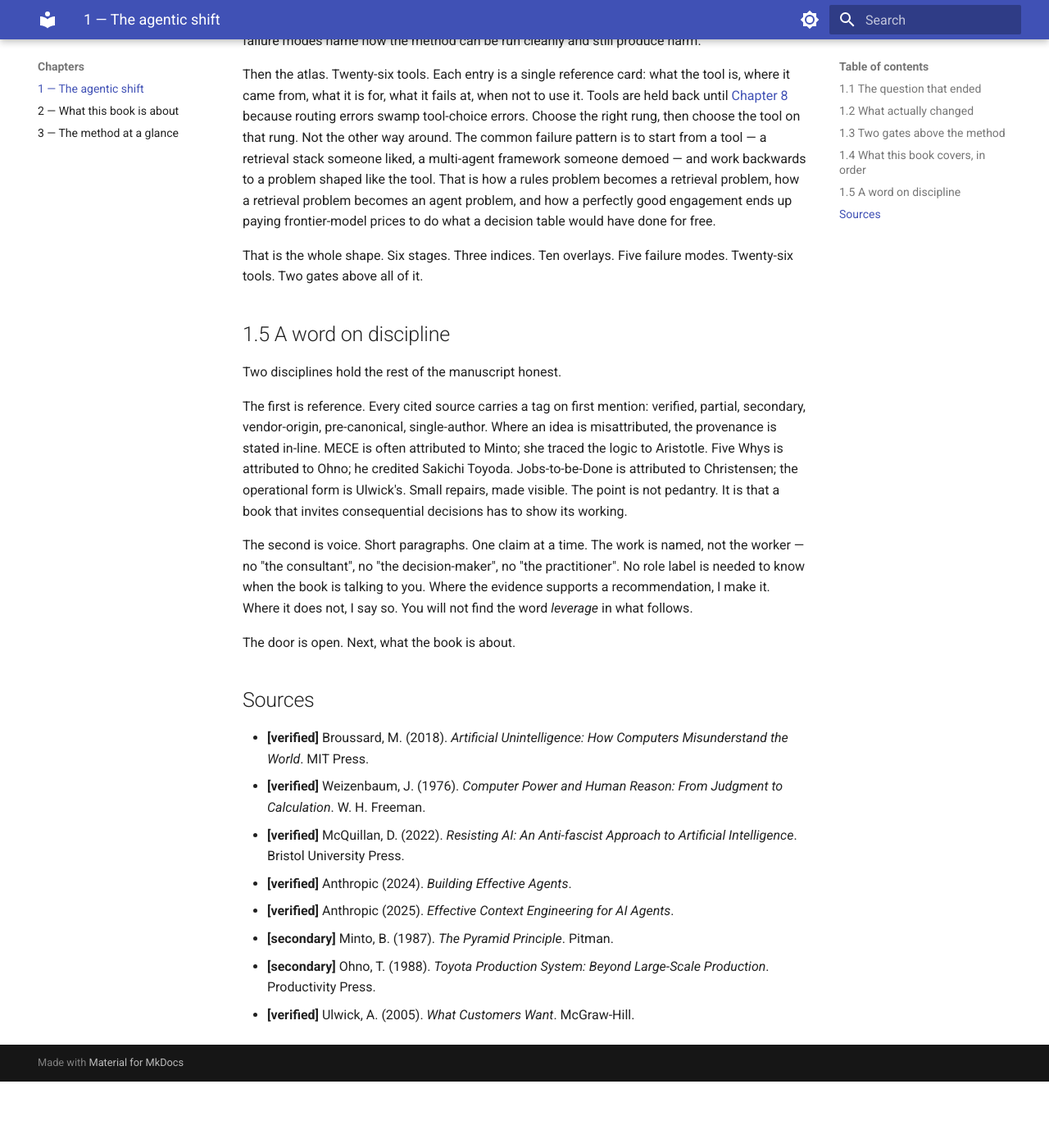
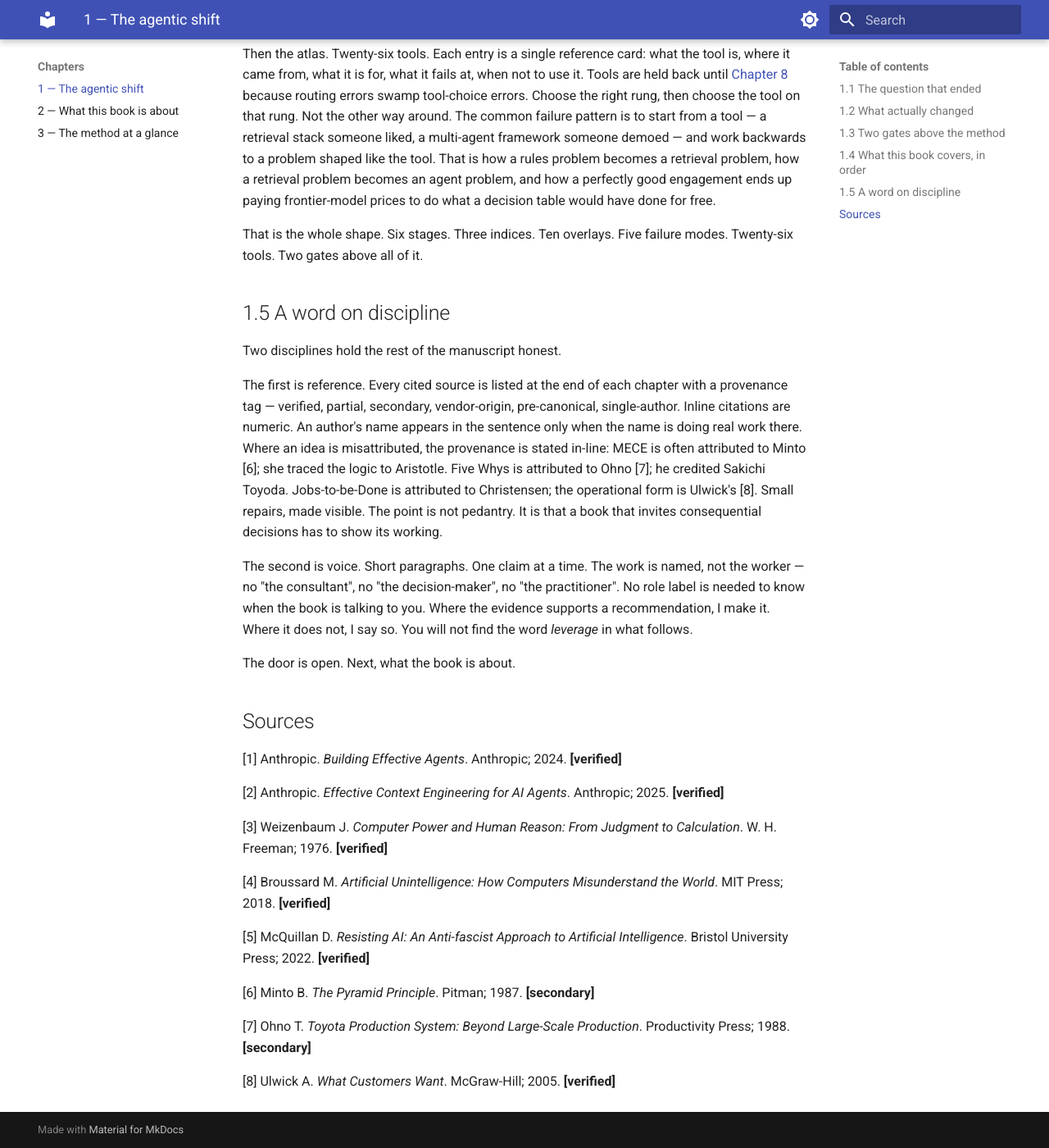
Before and after one commit to saviranta/know-when-to-ai, an MkDocs documentation site: the page built from docs/ch-1.md, in a window 1280 px wide and 1400 px high, scrolled down 4157 px. Shown: the whole window at 82% size. Built offline with MkDocs 1.6.1 and Material for MkDocs 9.7.7, drawn with Linux system fonts in a browser that asks for light colours; before the commit the page ends 5476 px from its top, so only the background shows below that; some of the changed text lies outside the part shown.

Commit message:
Switch to Vancouver-style citations; drop inline verification tags
New house rule: verification tags ([verified], [partial], [secondary],
etc.) appear only in the reference list, never inline. Inline citations
are numeric [N] (IEEE/Vancouver); an author's name stays inline only
when the name is doing real work in the sentence.

Applied across Ch 1, Ch 2, Ch 3 (render). Sources sections renumbered
[1]..[N] in order of first citation; provenance tag at end of each entry.

Ch 1 §1.4 capability-curves footnote updated to reference the Who Signs
gate (had been missed in the earlier Weizenbaum split).

Co-Authored-By: Claude Opus 4.7 <noreply@anthropic.com>

```diff
--- a/docs/ch-1.md
+++ b/docs/ch-1.md
@@ -14,7 +14,7 @@ A warning about the stance of this book. Two gates sit above every other decisio
 
 The middle dropped out. That is the shortest honest account of the last three years.
 
-Tasks that used to absorb an afternoon — drafting a memo, summarising a deposition, writing a first-pass regression, producing a slide outline, triaging a support queue — now take minutes. Not because they became easier. Because a different actor does them. Anthropic's December 2024 work on agentic patterns and its 2025 follow-ups on context engineering, long-running harnesses, and multi-agent research systems describe the same trajectory from inside the tooling: more of the workflow now runs in machine-machine loops, with humans at the ends. Plan-and-execute, orchestrator-worker, evaluator-optimiser — these are the design patterns of the middle layer, and they are the middle layer that used to be someone's job.
+Tasks that used to absorb an afternoon — drafting a memo, summarising a deposition, writing a first-pass regression, producing a slide outline, triaging a support queue — now take minutes. Not because they became easier. Because a different actor does them. Anthropic's December 2024 work on agentic patterns [1] and its 2025 follow-ups on context engineering, long-running harnesses, and multi-agent research systems [2] describe the same trajectory from inside the tooling: more of the workflow now runs in machine-machine loops, with humans at the ends. Plan-and-execute, orchestrator-worker, evaluator-optimiser — these are the design patterns of the middle layer, and they are the middle layer that used to be someone's job.
 
 What moved. Summary. Synthesis of long documents. Boilerplate generation. First-pass code. First-pass analysis. Translation. Routine drafting. Schedule arithmetic. Comparative research. The kind of work a junior person used to produce so a senior person could react to it. That loop is now mostly inside a model.
 
@@ -24,7 +24,7 @@ The first is **framing**. Deciding what the problem actually is. Deciding who it
 
 The second is **the signature**. Someone signs. Someone carries the outcome. Models do not. Vendors do not, contractually. Organisations carry reputational risk but not personal risk. The named owner — a human whose career moves with the decision — is how consequence attaches, and it is what keeps the feedback loop closed. When a system fails and no one's name is on the failure, the organisation learns nothing. Another version of the same system gets built next year, by someone who also did not sign.
 
-This is where Weizenbaum's 1976 line shows up, stripped of its capability claim. His objection was not really that a computer could not weigh a custody decision or pass a sentence — modern models can produce the text, and can produce it well. His objection was that passing one removes the accountability that gave the category its moral weight in the first place. The line is about *who bears the outcome*, not *what the machine can compute*. A signature that dissolves into a vendor, a model, or a committee is an accountability vacuum whether or not the underlying task had a computable answer. The book uses the gate that way. The capability half of the 1976 argument is allowed to age; the accountability half is load-bearing and survives.
+This is where Weizenbaum's 1976 line [3] shows up, stripped of its capability claim. His objection was not really that a computer could not weigh a custody decision or pass a sentence — modern models can produce the text, and can produce it well. His objection was that passing one removes the accountability that gave the category its moral weight in the first place. The line is about *who bears the outcome*, not *what the machine can compute*. A signature that dissolves into a vendor, a model, or a committee is an accountability vacuum whether or not the underlying task had a computable answer. The book uses the gate that way. The capability half of the 1976 argument is allowed to age; the accountability half is load-bearing and survives.
 
 A caveat about "what stayed". The two are not fixed job descriptions. They are two acts that keep recurring in every engagement, and they recur at higher density than they used to, because the work between them has collapsed. The framing conversation used to be the opening ten minutes of a three-month project. It is now most of week one. The signature conversation used to happen at sign-off. It now has to happen at the routing gate, because by sign-off the system has already been running in production for a month.
 
@@ -40,11 +40,11 @@ The shift, then, is not that machines got more capable. It is that the interesti
 
 Before any of that, two checks. Call them Tier 0. They sit above the method, not inside it. Either one can stop an engagement cold. [Chapter 4](ch-4.md) teaches them properly, with worked examples; this is the announcement.
 
-**Gate one. The Technochauvinism Check.** Broussard's term, from *Artificial Unintelligence* (2018) [verified]. The one-sentence test: is this a technical problem, or a social problem being renamed? Build the model anyway and the governance failure is automated at scale.
+**Gate one. The Technochauvinism Check.** Broussard's term, from *Artificial Unintelligence* [4]. The one-sentence test: is this a technical problem, or a social problem being renamed? Build the model anyway and the governance failure is automated at scale.
 
-**Gate two. Who Signs.** A signature test, descended from Weizenbaum's *Computer Power and Human Reason* (1976) [verified] but stripped of its capability claim. The one-sentence test: can a named human actually carry the outcome of this decision? If the signature dissolves into a vendor, a committee, or a model, the gate fails — not because the machine cannot compute the answer, but because there is no longer anyone for the answer to fail on. Weizenbaum's moral core survives capability shifts. His empirical claim about what machines cannot do does not, and the method does not rely on it.
+**Gate two. Who Signs.** A signature test, descended from Weizenbaum's *Computer Power and Human Reason* [3] but stripped of its capability claim. The one-sentence test: can a named human actually carry the outcome of this decision? If the signature dissolves into a vendor, a committee, or a model, the gate fails — not because the machine cannot compute the answer, but because there is no longer anyone for the answer to fail on. Weizenbaum's moral core survives capability shifts. His empirical claim about what machines cannot do does not, and the method does not rely on it.
 
-A third move, narrower, sits behind these. Dan McQuillan's *Resisting AI* (2022) [verified] argues that for certain decision categories — predictive policing, automated welfare sanctioning, immigration risk scoring — the honest recommendation is abolition, not better governance. The method has to be able to say that out loud. [Chapter 2](ch-2.md) clears that space.
+A third move, narrower, sits behind these. Dan McQuillan's *Resisting AI* [5] argues that for certain decision categories — predictive policing, automated welfare sanctioning, immigration risk scoring — the honest recommendation is abolition, not better governance. The method has to be able to say that out loud. [Chapter 2](ch-2.md) clears that space.
 
 For now: two gates, one referral. Nothing else in the method runs until they are answered. [Chapter 4](ch-4.md) carries the full treatment.
 
@@ -103,7 +103,7 @@ That is the whole shape. Six stages. Three indices. Ten overlays. Five failure m
 
 Two disciplines hold the rest of the manuscript honest.
 
-The first is reference. Every cited source carries a tag on first mention: verified, partial, secondary, vendor-origin, pre-canonical, single-author. Where an idea is misattributed, the provenance is stated in-line. MECE is often attributed to Minto; she traced the logic to Aristotle. Five Whys is attributed to Ohno; he credited Sakichi Toyoda. Jobs-to-be-Done is attributed to Christensen; the operational form is Ulwick's. Small repairs, made visible. The point is not pedantry. It is that a book that invites consequential decisions has to show its working.
+The first is reference. Every cited source is listed at the end of each chapter with a provenance tag — verified, partial, secondary, vendor-origin, pre-canonical, single-author. Inline citations are numeric. An author's name appears in the sentence only when the name is doing real work there. Where an idea is misattributed, the provenance is stated in-line: MECE is often attributed to Minto [6]; she traced the logic to Aristotle. Five Whys is attributed to Ohno [7]; he credited Sakichi Toyoda. Jobs-to-be-Done is attributed to Christensen; the operational form is Ulwick's [8]. Small repairs, made visible. The point is not pedantry. It is that a book that invites consequential decisions has to show its working.
 
 The second is voice. Short paragraphs. One claim at a time. The work is named, not the worker — no "the consultant", no "the decision-maker", no "the practitioner". No role label is needed to know when the book is talking to you. Where the evidence supports a recommendation, I make it. Where it does not, I say so. You will not find the word *leverage* in what follows.
 
@@ -111,11 +111,18 @@ The door is open. Next, what the book is about.
 
 ## Sources
 
-- **[verified]** Broussard, M. (2018). *Artificial Unintelligence: How Computers Misunderstand the World*. MIT Press.
-- **[verified]** Weizenbaum, J. (1976). *Computer Power and Human Reason: From Judgment to Calculation*. W. H. Freeman.
-- **[verified]** McQuillan, D. (2022). *Resisting AI: An Anti-fascist Approach to Artificial Intelligence*. Bristol University Press.
-- **[verified]** Anthropic (2024). *Building Effective Agents*.
-- **[verified]** Anthropic (2025). *Effective Context Engineering for AI Agents*.
-- **[secondary]** Minto, B. (1987). *The Pyramid Principle*. Pitman.
-- **[secondary]** Ohno, T. (1988). *Toyota Production System: Beyond Large-Scale Production*. Productivity Press.
-- **[verified]** Ulwick, A. (2005). *What Customers Want*. McGraw-Hill.
+[1] Anthropic. *Building Effective Agents*. Anthropic; 2024. **[verified]**
+
+[2] Anthropic. *Effective Context Engineering for AI Agents*. Anthropic; 2025. **[verified]**
+
+[3] Weizenbaum J. *Computer Power and Human Reason: From Judgment to Calculation*. W. H. Freeman; 1976. **[verified]**
+
+[4] Broussard M. *Artificial Unintelligence: How Computers Misunderstand the World*. MIT Press; 2018. **[verified]**
+
+[5] McQuillan D. *Resisting AI: An Anti-fascist Approach to Artificial Intelligence*. Bristol University Press; 2022. **[verified]**
+
+[6] Minto B. *The Pyramid Principle*. Pitman; 1987. **[secondary]**
+
+[7] Ohno T. *Toyota Production System: Beyond Large-Scale Production*. Productivity Press; 1988. **[secondary]**
+
+[8] Ulwick A. *What Customers Want*. McGraw-Hill; 2005. **[verified]**
```
Also changed, not shown: other parts of docs/ch-1.md (+1 -1 lines), docs/ch-2.md (+7 -5 lines), docs/ch-3.md (+33 -21 lines).
